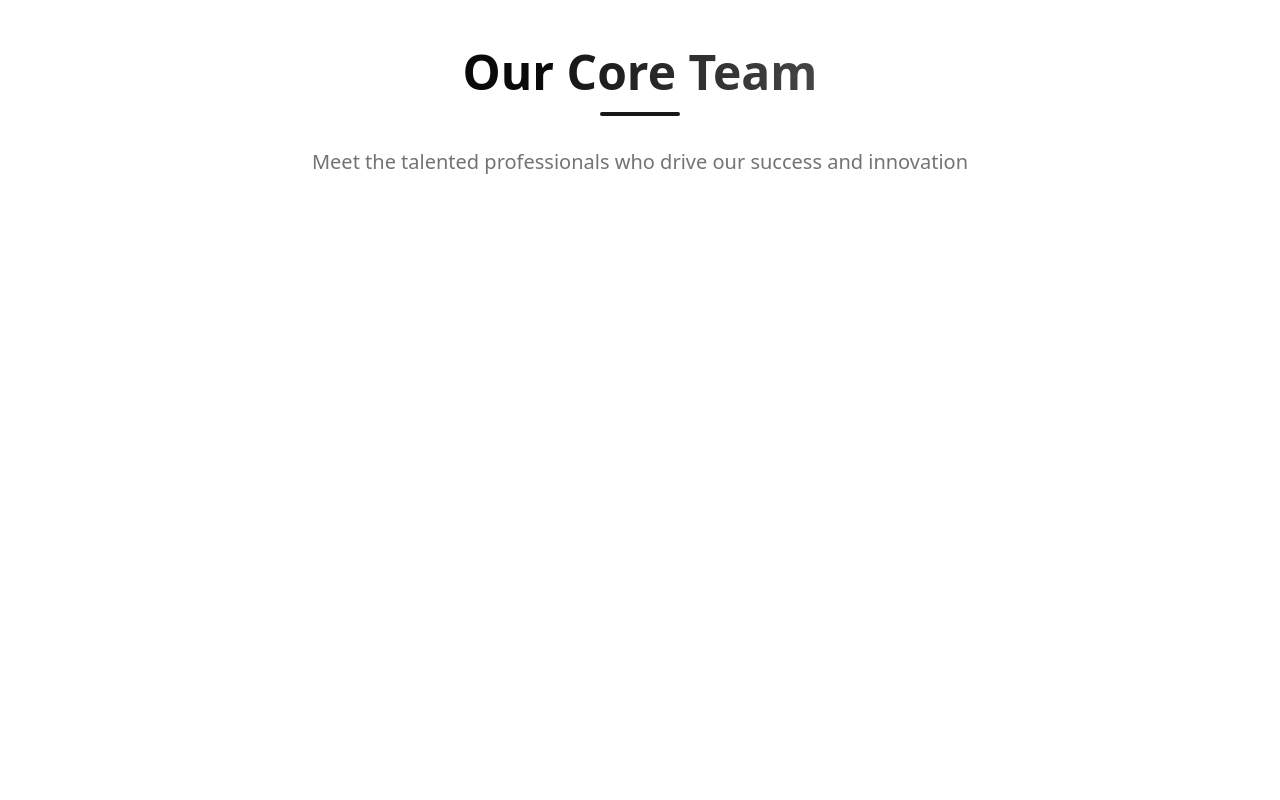
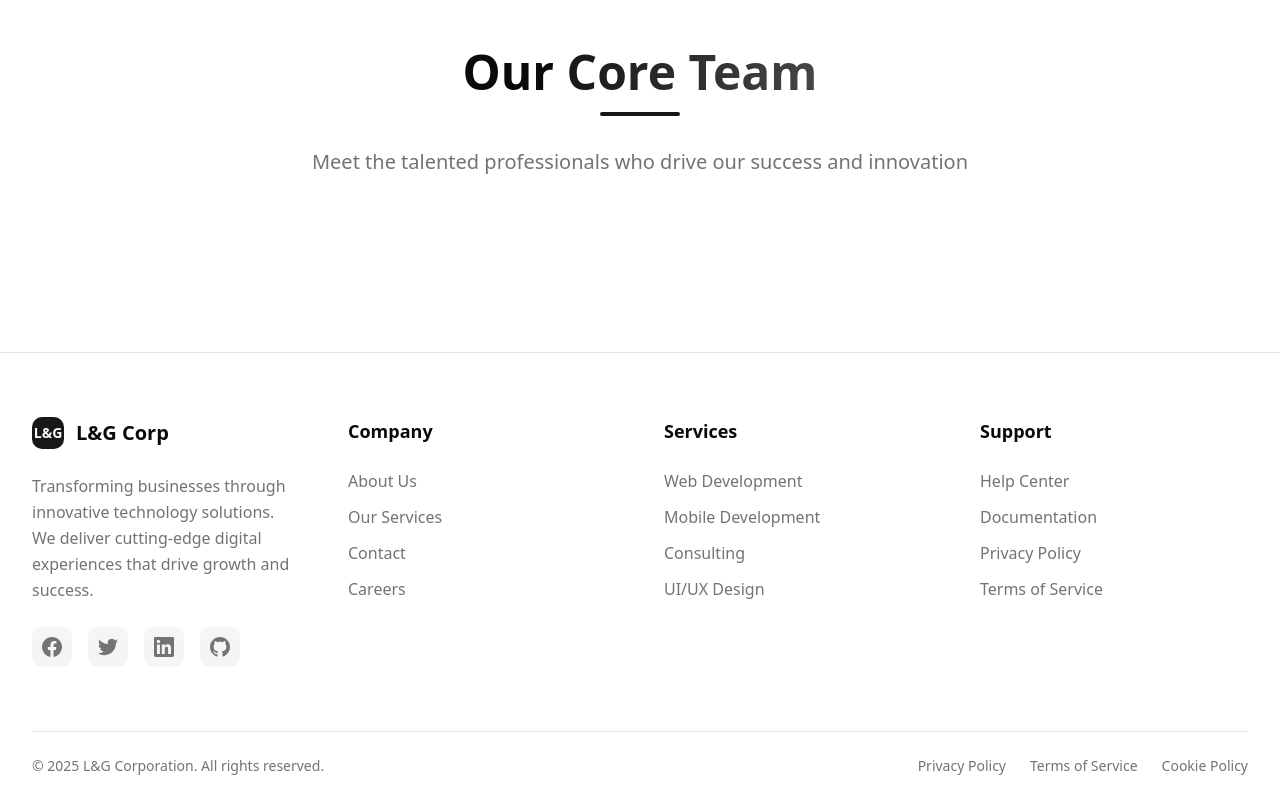
Before and after one commit to rlDev05/l-and-g-corp, a Next.js app: page / in a window 1280 px wide. Shown: the part 3044-3844 px from the top of the page. Before the commit the page ends 3396 px from the top, so only its background shows below. Built offline with nearby package versions, Linux system fonts and the light colour scheme.

Commit message:
Added the images for the core section team filler

```diff
--- a/app/layout.tsx
+++ b/app/layout.tsx
@@ -2,6 +2,7 @@
 import { Geist, Geist_Mono } from "next/font/google";
 import "./globals.css";
 import Navigation from "@/components/Navigation";
+import Footer from "@/components/Footer";
 
 const geistSans = Geist({
   variable: "--font-geist-sans",
@@ -26,10 +27,13 @@
   return (
     <html lang="en">
       <body
-        className={`${geistSans.variable} ${geistMono.variable} antialiased`}
+        className={`${geistSans.variable} ${geistMono.variable} antialiased min-h-screen flex flex-col`}
       >
         <Navigation />
-        {children}
+        <main className="flex-1">
+          {children}
+        </main>
+        <Footer />
       </body>
     </html>
   );
--- a/app/page.tsx
+++ b/app/page.tsx
@@ -177,8 +177,8 @@
                 <div className="relative mb-8">
                   <div className="w-64 h-64 mx-auto rounded-full overflow-hidden shadow-xl group-hover:shadow-2xl transition-all duration-500 ring-4 ring-primary/20 group-hover:ring-primary/40">
                     <Image
-                      src="https://images.unsplash.com/photo-1560250097-0b93528c311a?ixlib=rb-4.0.3&ixid=M3wxMjA3fDB8MHxwaG90by1wYWdlfHx8fGVufDB8fHx8fA%3D%3D&auto=format&fit=crop&w=2070&q=80"
-                      alt="David Rodriguez - VP of Technology"
+                      src="/members/sir-rayner.png"
+                      alt="Sir Rayner - VP of Technology"
                       width={256}
                       height={256}
                       className="w-full h-full object-cover group-hover:scale-110 transition-transform duration-700"
@@ -190,7 +190,7 @@
                     </svg>
                   </div>
                 </div>
-                <h4 className="text-xl font-semibold text-card-foreground mb-2">David Rodriguez</h4>
+                <h4 className="text-xl font-semibold text-card-foreground mb-2">Sir Rayner</h4>
                 <p className="text-primary font-medium mb-4">Vice President of Technology</p>
                 <p className="text-muted-foreground text-sm leading-relaxed max-w-sm mx-auto">
                   Leading our technology initiatives with over 12 years of experience in software development
@@ -203,8 +203,8 @@
                 <div className="relative mb-8">
                   <div className="w-64 h-64 mx-auto rounded-full overflow-hidden shadow-xl group-hover:shadow-2xl transition-all duration-500 ring-4 ring-primary/20 group-hover:ring-primary/40">
                     <Image
-                      src="https://images.unsplash.com/photo-1573496359142-b8d87734a5a2?ixlib=rb-4.0.3&ixid=M3wxMjA3fDB8MHxwaG90by1wYWdlfHx8fGVufDB8fHx8fA%3D%3D&auto=format&fit=crop&w=2076&q=80"
-                      alt="Emily Thompson - VP of Operations"
+                      src="/members/sir-arran.jpg"
+                      alt="Sir Arran - VP of Operations"
                       width={256}
                       height={256}
                       className="w-full h-full object-cover group-hover:scale-110 transition-transform duration-700"
@@ -216,7 +216,7 @@
                     </svg>
                   </div>
                 </div>
-                <h4 className="text-xl font-semibold text-card-foreground mb-2">Emily Thompson</h4>
+                <h4 className="text-xl font-semibold text-card-foreground mb-2">Sir Arran</h4>
                 <p className="text-primary font-medium mb-4">Vice President of Operations</p>
                 <p className="text-muted-foreground text-sm leading-relaxed max-w-sm mx-auto">
                   Overseeing operational excellence and client success with 10+ years in business operations.
--- /dev/null
+++ b/components/Footer.tsx
@@ -0,0 +1,171 @@
+import Link from "next/link"
+
+const footerLinks = {
+  company: [
+    { name: "About Us", href: "/about" },
+    { name: "Our Services", href: "/services" },
+    { name: "Contact", href: "/contact" },
+    { name: "Careers", href: "#" },
+  ],
+  services: [
+    { name: "Web Development", href: "/services" },
+    { name: "Mobile Development", href: "/services" },
+    { name: "Consulting", href: "/services" },
+    { name: "UI/UX Design", href: "/services" },
+  ],
+  support: [
+    { name: "Help Center", href: "#" },
+    { name: "Documentation", href: "#" },
+    { name: "Privacy Policy", href: "#" },
+    { name: "Terms of Service", href: "#" },
+  ],
+}
+
+const socialLinks = [
+  {
+    name: "Facebook",
+    href: "#",
+    icon: (
+      <svg className="w-5 h-5" fill="currentColor" viewBox="0 0 24 24">
+        <path d="M24 12.073c0-6.627-5.373-12-12-12s-12 5.373-12 12c0 5.99 4.388 10.954 10.125 11.854v-8.385H7.078v-3.47h3.047V9.43c0-3.007 1.792-4.669 4.533-4.669 1.312 0 2.686.235 2.686.235v2.953H15.83c-1.491 0-1.956.925-1.956 1.874v2.25h3.328l-.532 3.47h-2.796v8.385C19.612 23.027 24 18.062 24 12.073z"/>
+      </svg>
+    )
+  },
+  {
+    name: "Twitter",
+    href: "#",
+    icon: (
+      <svg className="w-5 h-5" fill="currentColor" viewBox="0 0 24 24">
+        <path d="M23.953 4.57a10 10 0 01-2.825.775 4.958 4.958 0 002.163-2.723c-.951.555-2.005.959-3.127 1.184a4.92 4.92 0 00-8.384 4.482C7.69 8.095 4.067 6.13 1.64 3.162a4.822 4.822 0 00-.666 2.475c0 1.71.87 3.213 2.188 4.096a4.904 4.904 0 01-2.228-.616v.06a4.923 4.923 0 003.946 4.827 4.996 4.996 0 01-2.212.085 4.936 4.936 0 004.604 3.417 9.867 9.867 0 01-6.102 2.105c-.39 0-.779-.023-1.17-.067a13.995 13.995 0 007.557 2.209c9.053 0 13.998-7.496 13.998-13.985 0-.21 0-.42-.015-.63A9.935 9.935 0 0024 4.59z"/>
+      </svg>
+    )
+  },
+  {
+    name: "LinkedIn",
+    href: "#",
+    icon: (
+      <svg className="w-5 h-5" fill="currentColor" viewBox="0 0 24 24">
+        <path d="M20.447 20.452h-3.554v-5.569c0-1.328-.027-3.037-1.852-3.037-1.853 0-2.136 1.445-2.136 2.939v5.667H9.351V9h3.414v1.561h.046c.477-.9 1.637-1.85 3.37-1.85 3.601 0 4.267 2.37 4.267 5.455v6.286zM5.337 7.433c-1.144 0-2.063-.926-2.063-2.065 0-1.138.92-2.063 2.063-2.063 1.14 0 2.064.925 2.064 2.063 0 1.139-.925 2.065-2.064 2.065zm1.782 13.019H3.555V9h3.564v11.452zM22.225 0H1.771C.792 0 0 .774 0 1.729v20.542C0 23.227.792 24 1.771 24h20.451C23.2 24 24 23.227 24 22.271V1.729C24 .774 23.2 0 22.222 0h.003z"/>
+      </svg>
+    )
+  },
+  {
+    name: "GitHub",
+    href: "#",
+    icon: (
+      <svg className="w-5 h-5" fill="currentColor" viewBox="0 0 24 24">
+        <path d="M12 0c-6.626 0-12 5.373-12 12 0 5.302 3.438 9.8 8.207 11.387.599.111.793-.261.793-.577v-2.234c-3.338.726-4.033-1.416-4.033-1.416-.546-1.387-1.333-1.756-1.333-1.756-1.089-.745.083-.729.083-.729 1.205.084 1.839 1.237 1.839 1.237 1.07 1.834 2.807 1.304 3.492.997.107-.775.418-1.305.762-1.604-2.665-.305-5.467-1.334-5.467-5.931 0-1.311.469-2.381 1.236-3.221-.124-.303-.535-1.524.117-3.176 0 0 1.008-.322 3.301 1.23.957-.266 1.983-.399 3.003-.404 1.02.005 2.047.138 3.006.404 2.291-1.552 3.297-1.23 3.297-1.23.653 1.653.242 2.874.118 3.176.77.84 1.235 1.911 1.235 3.221 0 4.609-2.807 5.624-5.479 5.921.43.372.823 1.102.823 2.222v3.293c0 .319.192.694.801.576 4.765-1.589 8.199-6.086 8.199-11.386 0-6.627-5.373-12-12-12z"/>
+      </svg>
+    )
+  }
+]
+
+export default function Footer() {
+  return (
+    <footer className="bg-card border-t border-border">
+      <div className="max-w-7xl mx-auto px-4 sm:px-6 lg:px-8">
+        {/* Main Footer Content */}
+        <div className="py-12 lg:py-16">
+          <div className="grid grid-cols-1 md:grid-cols-2 lg:grid-cols-4 gap-8 lg:gap-12">
+            {/* Company Info */}
+            <div className="lg:col-span-1">
+              <div className="flex items-center mb-6">
+                <div className="w-8 h-8 bg-primary rounded-lg flex items-center justify-center mr-3">
+                  <span className="text-primary-foreground font-bold text-sm">L&G</span>
+                </div>
+                <span className="text-xl font-bold text-card-foreground">L&G Corp</span>
+              </div>
+              <p className="text-muted-foreground mb-6 leading-relaxed">
+                Transforming businesses through innovative technology solutions.
+                We deliver cutting-edge digital experiences that drive growth and success.
+              </p>
+              <div className="flex space-x-4">
+                {socialLinks.map((social) => (
+                  <a
+                    key={social.name}
+                    href={social.href}
+                    className="w-10 h-10 bg-muted rounded-lg flex items-center justify-center text-muted-foreground hover:text-primary hover:bg-primary/10 transition-all duration-300"
+                    aria-label={social.name}
+                  >
+                    {social.icon}
+                  </a>
+                ))}
+              </div>
+            </div>
+
+            {/* Company Links */}
+            <div>
+              <h3 className="text-lg font-semibold text-card-foreground mb-6">Company</h3>
+              <ul className="space-y-3">
+                {footerLinks.company.map((link) => (
+                  <li key={link.name}>
+                    <Link
+                      href={link.href}
+                      className="text-muted-foreground hover:text-primary transition-colors duration-300"
+                    >
+                      {link.name}
+                    </Link>
+                  </li>
+                ))}
+              </ul>
+            </div>
+
+            {/* Services Links */}
+            <div>
+              <h3 className="text-lg font-semibold text-card-foreground mb-6">Services</h3>
+              <ul className="space-y-3">
+                {footerLinks.services.map((link) => (
+                  <li key={link.name}>
+                    <Link
+                      href={link.href}
+                      className="text-muted-foreground hover:text-primary transition-colors duration-300"
+                    >
+                      {link.name}
+                    </Link>
+                  </li>
+                ))}
+              </ul>
+            </div>
+
+            {/* Support Links */}
+            <div>
+              <h3 className="text-lg font-semibold text-card-foreground mb-6">Support</h3>
+              <ul className="space-y-3">
+                {footerLinks.support.map((link) => (
+                  <li key={link.name}>
+                    <Link
+                      href={link.href}
+                      className="text-muted-foreground hover:text-primary transition-colors duration-300"
+                    >
+                      {link.name}
+                    </Link>
+                  </li>
+                ))}
+              </ul>
+            </div>
+          </div>
+        </div>
+
+        {/* Bottom Footer */}
+        <div className="border-t border-border py-6">
+          <div className="flex flex-col md:flex-row justify-between items-center space-y-4 md:space-y-0">
+            <div className="text-muted-foreground text-sm">
+              © {new Date().getFullYear()} L&G Corporation. All rights reserved.
+            </div>
+            <div className="flex items-center space-x-6 text-sm text-muted-foreground">
+              <Link href="#" className="hover:text-primary transition-colors duration-300">
+                Privacy Policy
+              </Link>
+              <Link href="#" className="hover:text-primary transition-colors duration-300">
+                Terms of Service
+              </Link>
+              <Link href="#" className="hover:text-primary transition-colors duration-300">
+                Cookie Policy
+              </Link>
+            </div>
+          </div>
+        </div>
+      </div>
+    </footer>
+  )
+}
```
Also changed, not shown: public/members/sir-arran.jpg (added), 1 other file (tests, documents, lock files or other folders).
